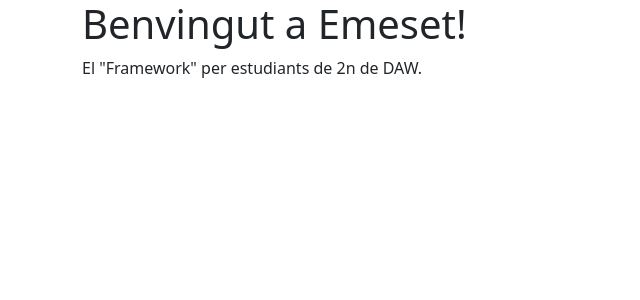
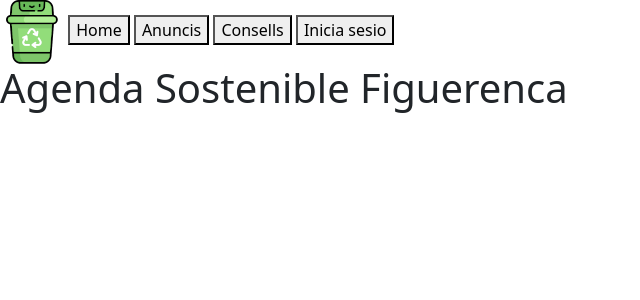
Before and after one commit to JavaScriptAdri/AgendaSostenibleFiguerenca, a PHP site: page / in a window 1280 px wide. Shown: the top 300 px of the page, without its empty margins (0-640 px from the left). Run offline with PHP 8.4, Linux system fonts and the light colour scheme.

Commit message:
implementacio emeset-lite

```diff
--- a/public/index.php
+++ b/public/index.php
@@ -42,3 +42,65 @@
 
  /* Enviem la resposta al client. */
  $response->response();
+ ?>
+<!DOCTYPE html>
+<html lang="es">
+<head>
+    <meta charset="UTF-8">
+    <meta name="viewport" content="width=device-width, initial-scale=1.0">
+    <title>Home</title>
+    <link rel="stylesheet" href="css/estilsDelIndex.css">
+    <link rel="icon" href="imatges/IconaP2.png" type="image/png">
+</head>
+<body>
+        <div id="Iniciar-ocult" class="Iniciar-ocult">
+            <div class="ocult-content">
+                <div>
+                    <button onclick="Ocult_registre()">X</button>
+                </div>
+                <h3>Inici de sesio</h3>
+                <label for="UsuariR">Usuari:</label>
+                <input class="UsuariR" id="UsuariR" name="UsuariR" type="text" required placeholder="Usuari">
+                <label for="ContrasenyaR">Contrasenya:</label>
+                <input class="ContrasenyaR" id="ContrasenyaR" name="ContrasenyaR" type="text" required placeholder="Contrasenya">
+
+                <div class="button-center">
+                    <button onclick="LoginUsuaris()" title="Accedeix">Accedeix</button>
+                    <label>No tens un comte?<button onclick="Registrar_ocult()">Registrat!</button></label>
+                </div>
+            </div>
+        </div>
+        <div id="Registrar-ocult" class="Registrar-ocult">
+            <div class="ocult-content">
+                <div>
+                    <button onclick="Ocult_registre()">X</button>
+                </div>
+
+                <h3>Registat</h3>
+                <label for="UsuariNR">Usuari:</label>
+                <input class="UsuariNR" id="UsuariNR" name="UsuariNR" type="text" required placeholder="Usuari">
+                <label for="ContrasenyaNR1">Contrasenya:</label>
+                <input class="ContrasenyaNR1" id="ContrasenyaNR1" name="ContrasenyaNR1" type="text" required placeholder="Contrasenya">
+                <label for="ContrasenyaNR2">Repeteix la contrasenya:</label>
+                <input class="ContrasenyaNR2" id="ContrasenyaNR2" name="ContrasenyaNR2" type="text" required placeholder="Contrasenya">
+
+                <div class="button-center">
+                        <button onclick="RegistreUsuaris()" title="Registrat">Registrat</button>
+                    <label>Tens un comte?<button onclick="Iniciar_ocult()">Inicia sesio</button></label>
+                </div>
+            </div>
+        </div>
+        <div>
+            <img src="imatges/IconaP2.png" alt="Agenda Sostenible Figuerenca" title="Agenda Sostenible Figuerenca">
+            <a href="index.php"><button title="Home" class="Home">Home</button></a>
+            <a href=""><button title="Anuncis" class="Anuncis">Anuncis</button></a>
+            <a href=""><button title="Consells" class="Consells">Consells</button></a>
+            <button onclick="Iniciar_ocult()" title="Registre o inicia sesio">Inicia sesio</button>
+       </div>
+
+        <div class="Titul_principal">
+            <h1 title="Titol principal">Agenda Sostenible Figuerenca</h1>
+        </div>
+    <script src="js/Index.js"></script>
+</body>
+</html>
--- a/Index.js
+++ b/public/js/Index.js
@@ -11,3 +11,12 @@
     document.getElementById('Registrar-ocult').style.display = 'none';
     document.getElementById('Iniciar-ocult').style.display = 'none';
 }
+function RegistreUsuaris() {
+    const usuariNR = document.querySelector('input[name="UsuariNR"]').value;
+    const contrasenyanR1 = document.querySelector('input[name="ContrasenyaNR1"]').value;
+    const contrasenyanR2 = document.querySelector('input[name="ContrasenyaNR2"]').value;
+}
+function LoginUsuaris() {
+    const usuariR = document.querySelector('input[name="UsuariR"]').value;
+    const contrasenyaR = document.querySelector('input[name="ContrasenyaR"]').value;
+}
--- a/src/views/index.php
+++ b/src/views/index.php
@@ -9,13 +9,6 @@
 </head>
 
 <body>
-  <div class="container">
-    <h1>Benvingut a Emeset!</h1>
-    <p>El "Framework" per estudiants de 2n de DAW.</p>
-    <?php if (isset($name)) { ?>
-      <p class="alert alert-primary">Hola <?php echo $name ?></p>
-    <?php } ?>
-  </div>
   <script src="https://cdn.jsdelivr.net/npm/bootstrap@5.2.2/dist/js/bootstrap.bundle.min.js" integrity="sha384-OERcA2EqjJCMA+/3y+gxIOqMEjwtxJY7qPCqsdltbNJuaOe923+mo//f6V8Qbsw3" crossorigin="anonymous"></script>
 </body>
 
```
Also changed, not shown: index.php (deleted, +0 -70 lines), public/css/estilsDelIndex.css (renamed from style.css), public/css/web.css (deleted), public/imatges/IconaP2.png (renamed from IconaP2.png).
